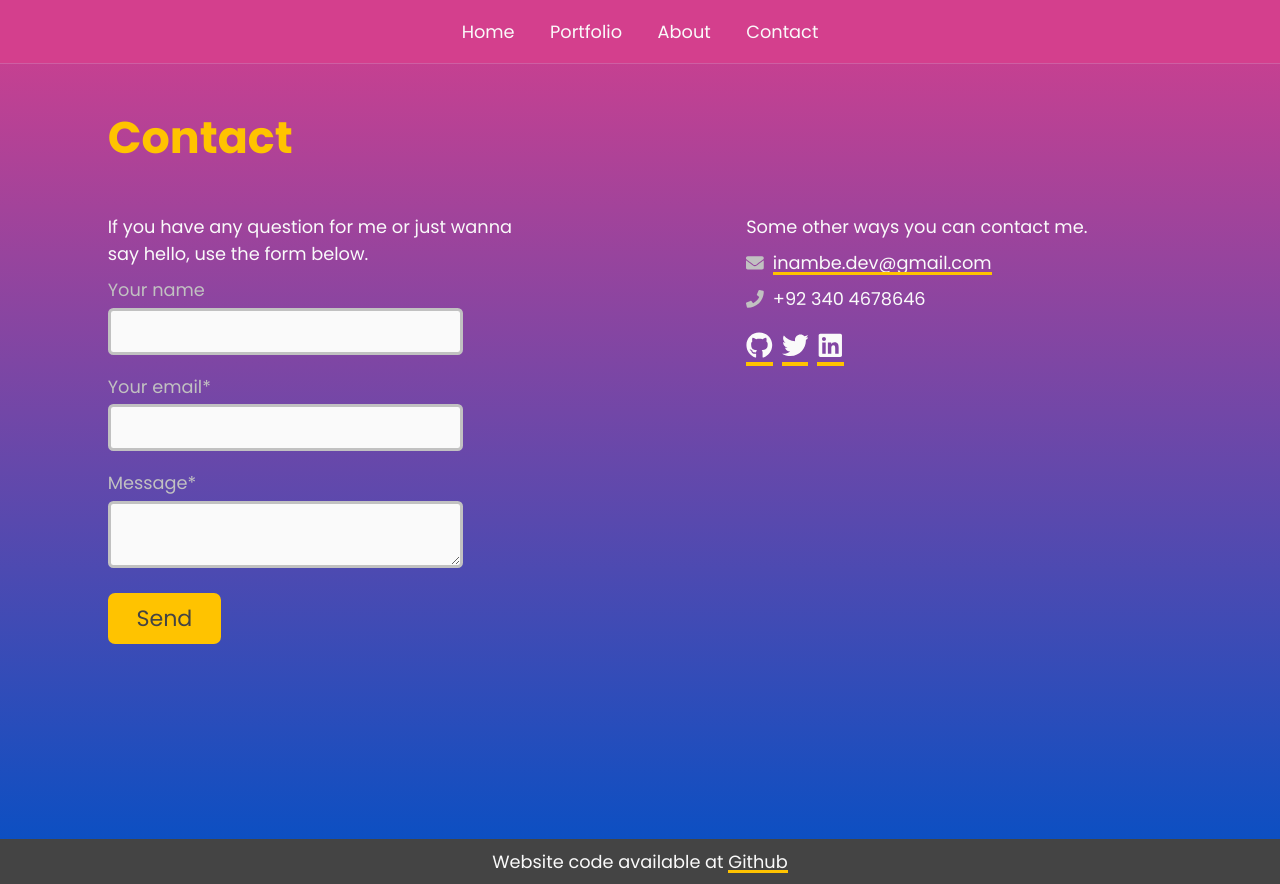
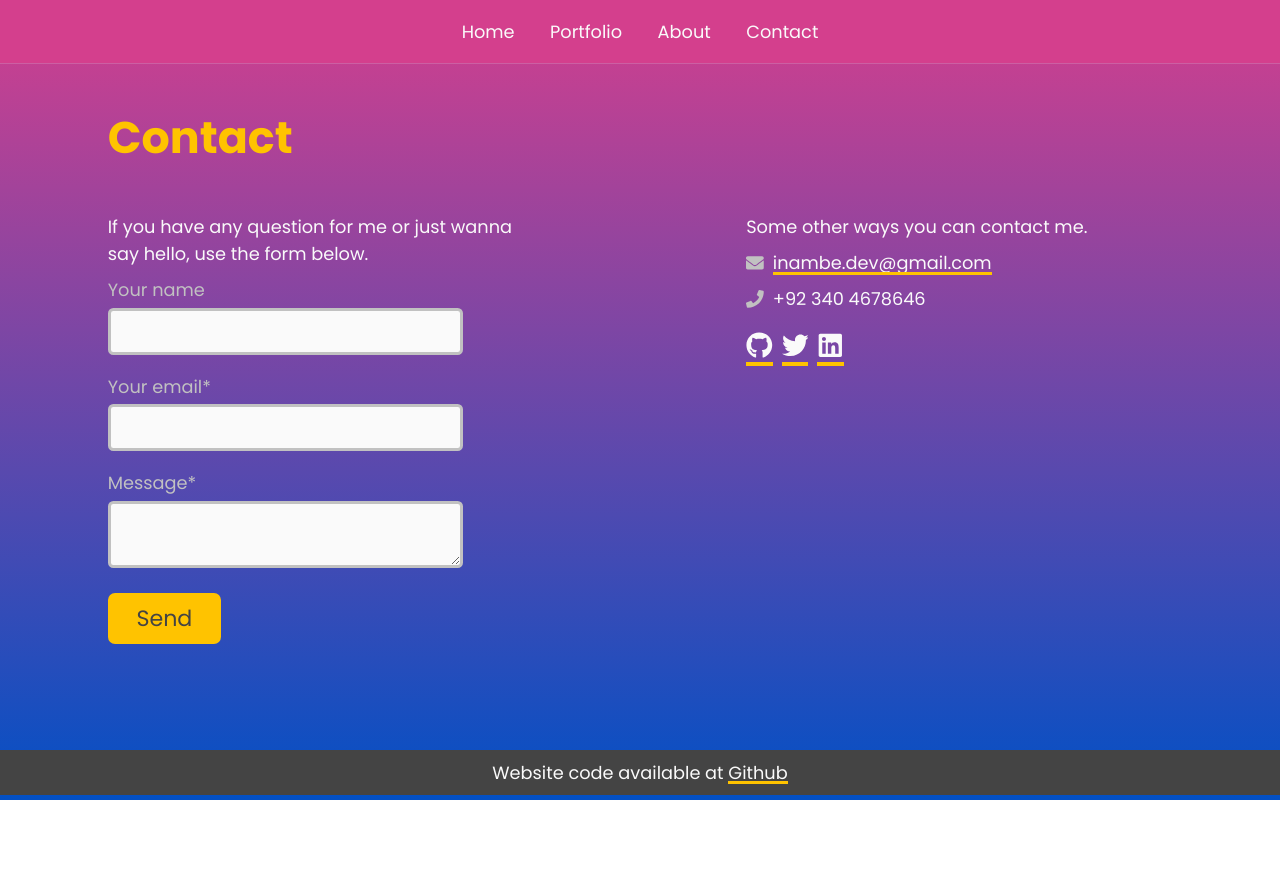
Before and after one commit to Inambe/inambe-webpage, a React (Create React App) app: page /contact in a window 1280 px wide. After the commit the page ends 800 px from the top, so only its background shows below. Built offline with nearby package versions, Linux system fonts and the light colour scheme.

Commit message:
fix some git mess

```diff
--- a/src/pages/contactPage.css
+++ b/src/pages/contactPage.css
@@ -1,10 +1,3 @@
-.contactPage__section {
-	margin-bottom: 5rem;
-}
-.contactPage__section:last-of-type {
-	margin-bottom: 0;
-}
-
 .contactInfo__item {
 	display: flex;
 	align-items: center;
```
